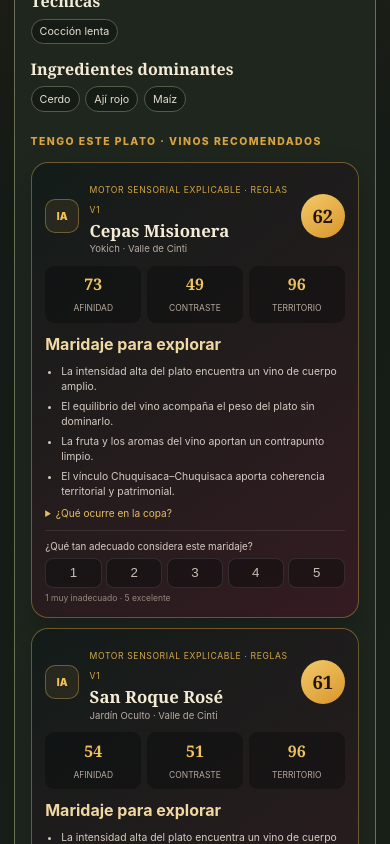
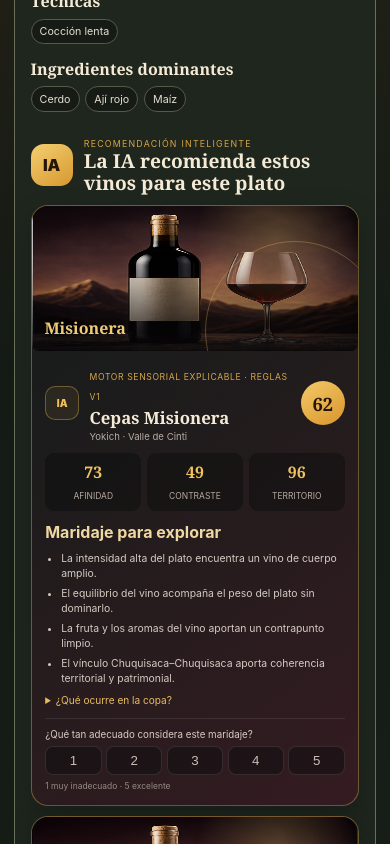
Before and after one commit to alancerDEV01/Vinos_ISara, a Next.js app in the folder apps/web/: page /platos in a window 390 px wide. Shown: the part 1240-2084 px from the top of the page. Built offline with nearby package versions, Linux system fonts and the light colour scheme.

Commit message:
feat: enrich bidirectional AI recommendations

```diff
--- a/apps/web/src/app/platos/page.tsx
+++ b/apps/web/src/app/platos/page.tsx
@@ -53,7 +53,7 @@
             <p className="eyebrow">Perfil organoléptico preliminar</p><h2>{active.name}</h2><p className="dishMeta">{active.region} · {active.department}</p><p>{active.description}</p>
             <div className="dishLevels"><Level label="Intensidad" value={active.intensity} /><Level label="Grasa" value={active.fat} /><Level label="Picor" value={active.spice} /></div>
             <TagGroup title="Sabores" values={active.tastes} /><TagGroup title="Aromas" values={active.aromas} /><TagGroup title="Texturas" values={active.textures} /><TagGroup title="Técnicas" values={active.techniques} /><TagGroup title="Ingredientes dominantes" values={active.ingredients} />
-            <section className="pairingRecommendations"><p className="eyebrow">Tengo este plato · vinos recomendados</p>{pairings.map((result) => <PairingResultCard key={result.wine.id} perspective="dish" result={result} />)}</section>
+            <section className="pairingRecommendations"><div className="aiRecommendationHeading"><span>IA</span><div><p className="eyebrow">Recomendación inteligente</p><h3>La IA recomienda estos vinos para este plato</h3></div></div>{pairings.map((result) => <PairingResultCard key={result.wine.id} perspective="dish" result={result} />)}</section>
           </div>
         </aside>
       </div>
--- a/apps/web/src/app/styles.css
+++ b/apps/web/src/app/styles.css
@@ -300,3 +300,7 @@
   .mapOverlayPanel .departmentActions { margin-top:1.2rem; }
   .mapOverlayPanel .pairingStudio { margin-top:1.2rem; }
 }
+.regionArrivalControls { right:50%; bottom:.8rem; gap:0; transform:translateX(50%); }.regionArrivalControls>button { display:none; }.regionArrivalControls>div { gap:.3rem; padding:.38rem .5rem; background:rgba(7,12,11,.62); border:1px solid rgba(238,192,91,.22); border-radius:99px; backdrop-filter:blur(8px); }.regionArrivalControls>div button.active { width:24px; }
+.pairingWineImage { position:relative; display:grid; width:calc(100% + 1.7rem); height:165px; margin:-.85rem -.85rem .8rem; overflow:hidden; background-color:#171216; background-image:linear-gradient(180deg,transparent 35%,rgba(8,6,8,.86)),url('/images/generated/wine-styles-atlas.png'); background-size:auto,300% 200%; background-position:center,var(--wine-x) var(--wine-y); background-repeat:no-repeat; border-radius:16px 16px 7px 7px; place-items:end start; }.pairingWineImage::after { content:""; position:absolute; inset:0; background:radial-gradient(circle at 75% 22%,rgba(242,202,113,.24),transparent 30%); }.pairingWineImage i { position:absolute; inset:auto -8% -48% auto; width:180px; height:180px; border:1px solid rgba(231,184,82,.32); border-radius:50%; }.pairingWineImage strong { position:relative; z-index:2; padding:.8rem; color:#f0cb76; font-family:Georgia,serif; font-size:1rem; text-shadow:0 3px 10px #000; }.aiRecommendationHeading { display:grid; grid-template-columns:auto 1fr; gap:.7rem; align-items:center; margin:.35rem 0 .15rem; }.aiRecommendationHeading>span { display:grid; width:42px; height:42px; color:#251608; background:linear-gradient(145deg,#f4cf70,#d69830); border-radius:13px; place-items:center; font-weight:900; }.aiRecommendationHeading p { margin:0!important; font-size:.55rem!important; }.aiRecommendationHeading h3 { margin:.1rem 0 0!important; font-family:Georgia,serif; font-size:clamp(1.2rem,2vw,1.65rem)!important; line-height:1.1; }
+@media (min-width:901px) { .aiRecommendationHeading { grid-column:1/-1; }.wineProfile,.dishProfile { border-color:rgba(218,174,78,.55); box-shadow:0 28px 75px rgba(0,0,0,.3); }.catalogLayout,.dishLayout { max-width:1380px; }.wineGrid,.dishGrid { padding-top:.35rem; border-top:1px solid rgba(217,164,65,.18); } }
+@media (max-width:600px) { .regionArrivalControls { right:50%; bottom:.55rem; }.pairingWineImage { height:145px; } }
--- a/apps/web/src/app/vinos/page.tsx
+++ b/apps/web/src/app/vinos/page.tsx
@@ -76,7 +76,7 @@
           <SensoryGroup title="Boca" values={active.palate} />
           <SensoryGroup title="Carácter" values={active.character} />
           <PalateAxes wine={active} />
-          <section className="pairingRecommendations"><p className="eyebrow">Tengo este vino · platos recomendados</p>{pairings.map((result) => <PairingResultCard key={result.dish.id} perspective="wine" result={result} />)}</section>
+          <section className="pairingRecommendations"><div className="aiRecommendationHeading"><span>IA</span><div><p className="eyebrow">Recomendación inteligente</p><h3>La IA recomienda estos platos para este vino</h3></div></div>{pairings.map((result) => <PairingResultCard key={result.dish.id} perspective="wine" result={result} />)}</section>
         </aside>
       </div>
     </main></>
--- a/apps/web/src/features/bolivia-map/RegionArrival.tsx
+++ b/apps/web/src/features/bolivia-map/RegionArrival.tsx
@@ -19,7 +19,7 @@
     <div className="regionArrivalCopy"><small>Has entrado al territorio</small><h2>{department}</h2><p>{mode === "vinos" ? "Viñedos, cepas y perfiles sensoriales conectados con su paisaje." : "Cocina, ingredientes y memoria cultural conectados con su territorio."}</p></div>
     <div className="regionArrivalCarousel">
       <figure key={`${department}-${place.title}`}><img src={place.image} alt={`${place.title}, ${department}`} /><figcaption><small>{String(active + 1).padStart(2,"0")} / {String(gallery.length).padStart(2,"0")}</small><strong>{place.title}</strong><span>{place.description}</span></figcaption></figure>
-      <div className="regionArrivalControls"><button aria-label="Imagen anterior" onClick={() => setActive((active - 1 + gallery.length) % gallery.length)} type="button">←</button><div>{gallery.map((item,index) => <button aria-label={`Ver ${item.title}`} className={index === active ? "active" : undefined} key={item.title} onClick={() => setActive(index)} type="button"/>)}</div><button aria-label="Imagen siguiente" onClick={() => setActive((active + 1) % gallery.length)} type="button">→</button></div>
+      <div className="regionArrivalControls"><div>{gallery.map((item,index) => <button aria-label={`Ver ${item.title}`} className={index === active ? "active" : undefined} key={item.title} onClick={() => setActive(index)} type="button"/>)}</div></div>
     </div>
   </section>;
 }
--- a/apps/web/src/features/pairing/PairingResultCard.tsx
+++ b/apps/web/src/features/pairing/PairingResultCard.tsx
@@ -7,7 +7,7 @@
 export function PairingResultCard({ result, perspective }: { result: PairingResult; perspective: "wine" | "dish" }) {
   const [rating, setRating] = useState<number | null>(null);
   return <article className="explainablePairing">
-    {perspective === "wine" ? <PairingDishVisual result={result}/> : null}
+    {perspective === "wine" ? <PairingDishVisual result={result}/> : <PairingWineVisual result={result}/>}
     <header><span className="aiMark" aria-hidden="true">IA</span><div><small>Motor sensorial explicable · reglas v1</small><h3>{perspective === "wine" ? result.dish.name : result.wine.name}</h3><p>{perspective === "wine" ? `${result.dish.region} · ${result.dish.department}` : `${result.wine.winery} · ${result.wine.valley}`}</p></div><strong>{result.global}</strong></header>
     <div className="pairingScores"><span><b>{result.affinity}</b><small>Afinidad</small></span><span><b>{result.contrast}</b><small>Contraste</small></span><span><b>{result.culture}</b><small>Territorio</small></span></div>
     <p className="pairingVerdict">{result.verdict}</p>
@@ -23,3 +23,9 @@
   const cell = generatedDishCells[result.dish.id] ?? 0;
   return <span aria-label={`Ilustración de ${result.dish.name}`} className="pairingDishImage generatedDishImage" role="img" style={{ "--dish-x": `${(cell % 3) * 50}%`, "--dish-y": `${Math.floor(cell / 3) * 50}%` } as CSSProperties}/>;
 }
+
+function PairingWineVisual({ result }: { result: PairingResult }) {
+  const positions: Record<PairingResult["wine"]["style"], [number, number]> = { Blanco:[0,0], Rosado:[50,0], Tinto:[100,0], Naranjo:[0,100], Espumante:[50,100] };
+  const [x,y] = positions[result.wine.style];
+  return <span aria-label={`Imagen de referencia de ${result.wine.name}`} className="pairingWineImage" role="img" style={{ "--wine-x":`${x}%`, "--wine-y":`${y}%` } as CSSProperties}><i/><strong>{result.wine.grapes[0]}</strong></span>;
+}
```
